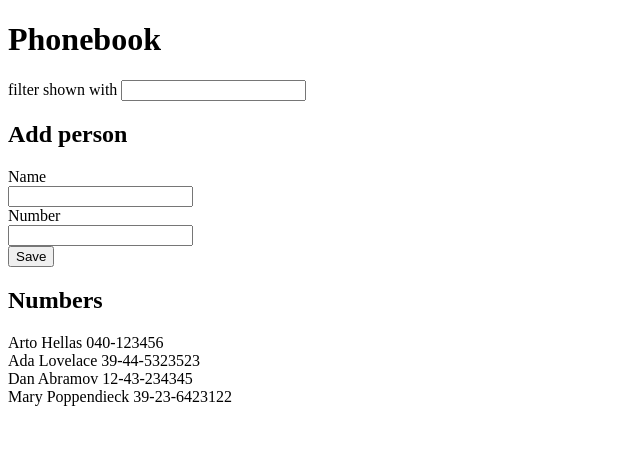
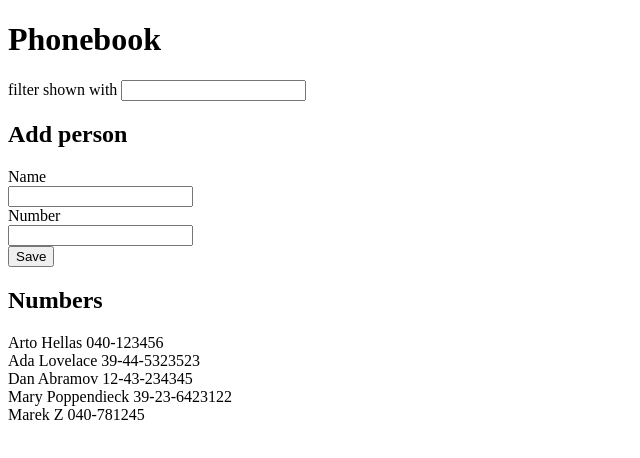
Before and after one commit to marekzelinka/phonebook-frontend, a React (Vite) app: page / in a window 1280 px wide. Shown: the top 458 px of the page, without its empty margins (0-640 px from the left). Built offline with nearby package versions, Linux system fonts and the light colour scheme; data requests are answered from the project's data file.

Commit message:
solve ex2.12

```diff
--- a/db.json
+++ b/db.json
@@ -19,6 +19,11 @@
       "name": "Mary Poppendieck",
       "number": "39-23-6423122",
       "id": "4"
+    },
+    {
+      "id": "4786",
+      "name": "Marek Z",
+      "number": "040-781245"
     }
   ]
 }
--- a/src/App.jsx
+++ b/src/App.jsx
@@ -28,9 +28,12 @@ function App() {
     let personObject = {
       name,
       number,
-      id: persons.length + 1,
     }
-    setPersons((persons) => persons.concat(personObject))
+    axios
+      .post('http://localhost:3000/persons', personObject)
+      .then(({ data }) => {
+        setPersons((persons) => persons.concat(data))
+      })
 
     return { status: 'success' }
   }
```
